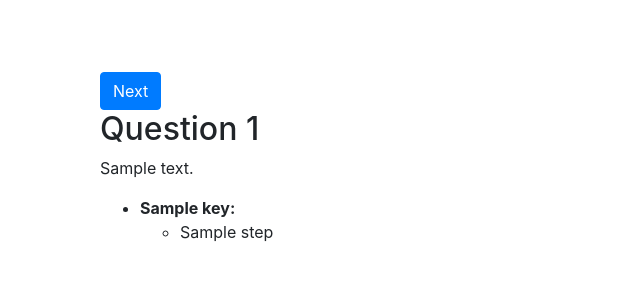
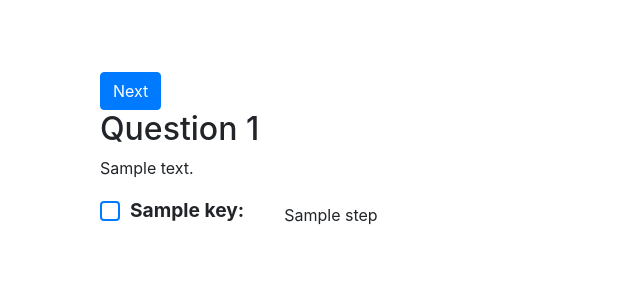
Before and after one commit to xtreamgit/flask-user-sess, a Flask app: page /question/1 in a window 1280 px wide. Shown: the part 56-356 px from the top of the page, without its empty margins (0-640 px from the left). Run offline with Flask 3, Linux system fonts and the light colour scheme; a user stored in the database is signed in; a database or web service that is not in the repository returns one stand-in record (values such as "Sample title"); some libraries are stand-ins or nearby versions.

Commit message:
Added the questions html. It works fine but needs some css fine tunning.

```diff
--- a/templates/question.html
+++ b/templates/question.html
@@ -3,6 +3,72 @@
 {% block title %}Question{% endblock %}
 
 {% block content %}
+<style>
+    /* Hide the default radio button and checkbox */
+    input[type="radio"],
+    input[type="checkbox"] {
+        display: none;
+    }
+
+    /* Create a custom radio button */
+    input[type="radio"] + label::before,
+    input[type="checkbox"] + label::before {
+        content: '';
+        display: inline-block;
+        width: 20px;
+        height: 20px;
+        margin-right: 10px;
+        border: 2px solid #007bff;
+        border-radius: 50%;
+        vertical-align: middle;
+        cursor: pointer;
+    }
+
+    /* Style the custom checkbox */
+    input[type="checkbox"] + label::before {
+        border-radius: 4px;
+    }
+
+    /* Checked radio button */
+    input[type="radio"]:checked + label::before {
+        background-color: #007bff;
+    }
+
+    /* Checked checkbox */
+    input[type="checkbox"]:checked + label::before {
+        background-color: #007bff;
+    }
+
+    /* Flexbox to align items at the top */
+    .option-container {
+        display: flex;
+        align-items: center; /* Align items vertically */
+        margin-bottom: 10px;
+    }
+
+    .option-container label {
+        font-size: 1.2em;
+        cursor: pointer;
+        display: flex;
+        align-items: center; /* Align items vertically */
+        margin-right: 10px;
+    }
+
+    .option-container .content {
+        display: flex;
+        align-items: flex-start;
+    }
+
+    /* Style the list items to remove bullets and improve layout */
+    ul {
+        list-style-type: none;
+        padding-left: 0;
+    }
+
+    .nested-ul {
+        margin-left: 30px; /* Adjust as needed for proper alignment */
+    }
+</style>
 <div class="row justify-content-center mt-1">
     <div class="col-md-12">
         <div class="container mt-5">
@@ -18,8 +84,16 @@
             <p>{{ question['text'] }}</p>
             <ul>
                 {% for option in question['options'] %}
-                    <li>
+                    <li class="option-container">
+                        {% if question['choices'] == 1 %}
+                            <input type="radio" name="option" id="option{{ option['key'] }}" value="{{ option['key'] }}">
+                        {% else %}
+                            <input type="checkbox" name="option{{ option['key'] }}" id="option{{ option['key'] }}" value="{{ option['key'] }}">
+                        {% endif %}
+                        <label for="option{{ option['key'] }}">
                             <strong>{{ option['key'] }}:</strong>
+                        </label>
+                        <div class="content">
                             {% if option['value'] is iterable and not option['value'] is string %}
                                 <ul class="nested-ul">
                                     {% for step in option['value'] %}
@@ -35,6 +109,7 @@
                             {% else %}
                                 {{ option['value'] }}
                             {% endif %}
+                        </div>
                     </li>
                 {% endfor %}
             </ul>
```
Also changed, not shown: templates/question-old.html (deleted, +0 -51 lines), 1 other file. Lines whose indentation alone changed are shown as unchanged.
